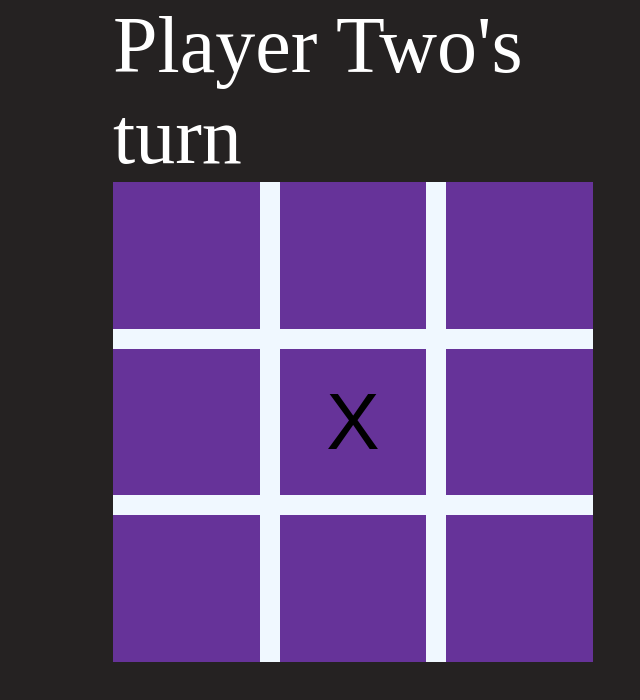
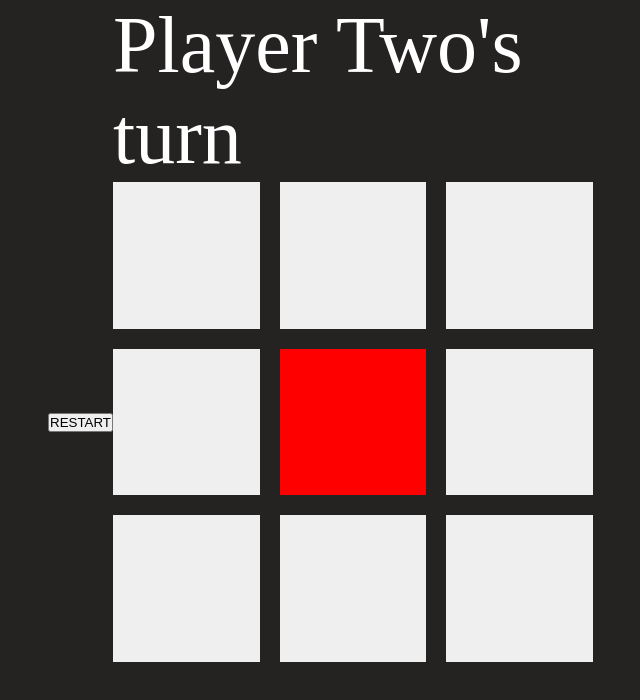
Before and after one commit to andy256789/tic-tac-toe, a plain HTML site: page index.html in a window 1280 px wide. Both pictures are taken after a click on the element 640 px from the left and 422 px from the top of the page. Shown: the whole page, without its empty margins (287-927 px from the left). Drawn offline with Linux system fonts and the light colour scheme.

Commit message:
Did it so when the round is won you can't place more marks

```diff
--- a/index.html
+++ b/index.html
@@ -13,6 +13,7 @@
     <div class="turn"></div>
     <div class="board"></div>
     <div class="status"></div>
+    <button class="restart">RESTART</button>
 
 </body>
 
--- a/script.js
+++ b/script.js
@@ -56,7 +56,7 @@ function GameController() {
         }
     }
 
-    let status;
+    let status = null;
 
     let activePlayer = players.playerOne;
 
@@ -64,39 +64,34 @@ function GameController() {
         activePlayer = activePlayer === players.playerOne ? players.playerTwo : players.playerOne;
     };
 
-    //remove later
-    const printNewRound = () => {
-        gameboard.printBoard();
-        console.log(`${activePlayer.name}'s turn`);
-    }
-
     const getBoard = () => gameboard.getBoard();
 
     const getActivePlayer = () => activePlayer;
 
     const getStatus = () => status;
 
+    const resetBoard = () => {
+        gameboard.resetBoard()
+        activePlayer = players.playerOne;
+        status = null;
+    };
+
     const playRound = (row, col) => {
         if (gameboard.getBoard()[row][col].getValue() != 0) return
 
         gameboard.placeMarker(row, col, activePlayer.marker);
 
-        if (checkTie()) {
-            status = "Tie";
-            gameboard.resetBoard();
+        if (checkWinner(row, col)) {
+            status = "win";
             return
         }
 
-        if (checkWinner(row, col)) {
-
-            status = `${activePlayer.name} won`;
-            gameboard.resetBoard();
+        if (checkTie()) {
+            status = "tie";
             return
         }
-        status = "";
 
         switchActivePlayer();
-        printNewRound();
     };
 
     const checkWinner = (row, col) => {
@@ -124,7 +119,6 @@ function GameController() {
         gameboard.getBoard().forEach((row) => {
             row.forEach((cell) => {
                 if (cell.getValue() === 0) {
-                    console.log(cell.getValue());
                     tie = false;
                 }
             });
@@ -132,16 +126,16 @@ function GameController() {
         return tie;
     }
 
-    printNewRound();
-
-    return { playRound, getBoard, getActivePlayer, getStatus };
+    return { playRound, getBoard, getActivePlayer, getStatus, resetBoard };
 }
 
 function ScreenController() {
     const game = GameController();
+
     const boardDiv = document.querySelector(".board");
     const turnDiv = document.querySelector(".turn");
     const statusDiv = document.querySelector(".status");
+    const restartDiv = document.querySelector(".restart");
 
     const updateScreen = () => {
         const board = game.getBoard();
@@ -150,7 +144,10 @@ function ScreenController() {
         boardDiv.replaceChildren();
 
         turnDiv.textContent = `${activePlayer.name}'s turn`;
-        statusDiv.textContent = game.getStatus();
+
+        statusDiv.textContent = game.getStatus() === "win" ? `${activePlayer.name} won`
+            : game.getStatus() === "tie" ? "Tie" : "";
+
 
         board.forEach((rows, rowIndex) => {
             rows.forEach((cell, colIndex) => {
@@ -160,9 +157,13 @@ function ScreenController() {
                 button.dataset.row = rowIndex;
                 button.dataset.col = colIndex;
 
-                button.textContent = cell.getValue() === 1 ? "X"
-                    : cell.getValue() === -1 ? "O"
-                        : "";
+                if (cell.getValue() === 1)
+                    button.classList.add("xInside");
+
+                if (cell.getValue() === -1)
+                    button.classList.add("oInside");
+
+
                 boardDiv.appendChild(button);
             });
         });
@@ -174,12 +175,19 @@ function ScreenController() {
 
         if (!clickedCol || !clickedRow) return
 
+        if (game.getStatus()) return
+
         game.playRound(clickedRow, clickedCol);
         updateScreen();
     };
 
+    const resetHandler = () => {
+        game.resetBoard();
+        updateScreen()
+    }
+
     boardDiv.addEventListener("click", clickHandler);
-
+    restartDiv.addEventListener("click", resetHandler);
     updateScreen();
 }
 
--- a/styles.css
+++ b/styles.css
@@ -20,7 +20,6 @@ body {
 .board {
     display: grid;
     grid-area: 2/2;
-    background-color: aliceblue;
     grid-template-columns: 1fr 1fr 1fr;
     grid-template-rows: 1fr 1fr 1fr;
     gap: 20px;
@@ -42,9 +41,26 @@ body {
     color: var(--text-color);
 }
 
+.restart {
+    grid-area: 2/1;
+    align-self: center;
+    justify-self: end;
+}
+
 .cell {
+    font-family: monospace;
     outline: none;
     border: none;
-    background-color: rebeccapurple;
-    font-size: 5rem;
+    color: var(--text-color);
+    font-size: 10rem;
 }
+
+.xInside {
+    background-color: red;
+    background-size: 100%;
+}
+
+.oInside {
+    background-color: blue;
+    background-size: 100%;
+}
```
Also changed, not shown: svgs/circleSymbol.svg (added), svgs/xSymbol.svg (added).
